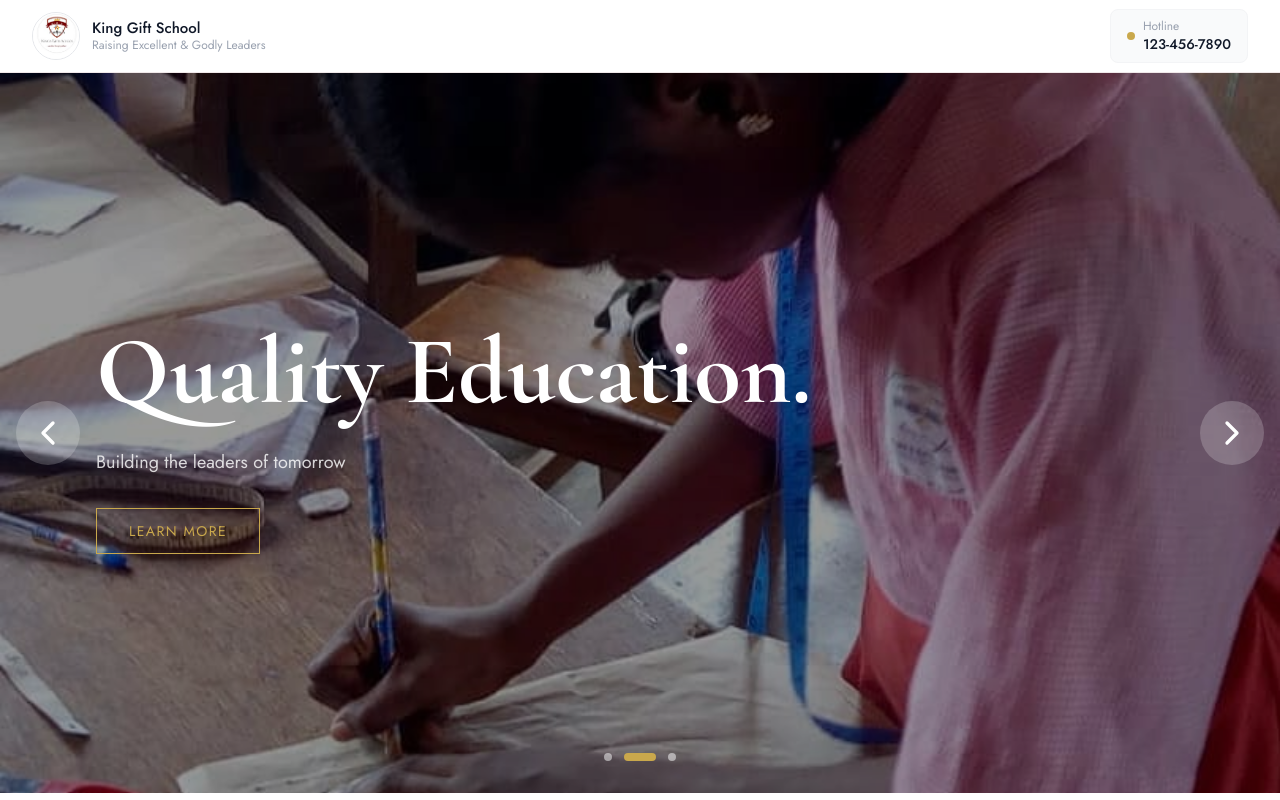
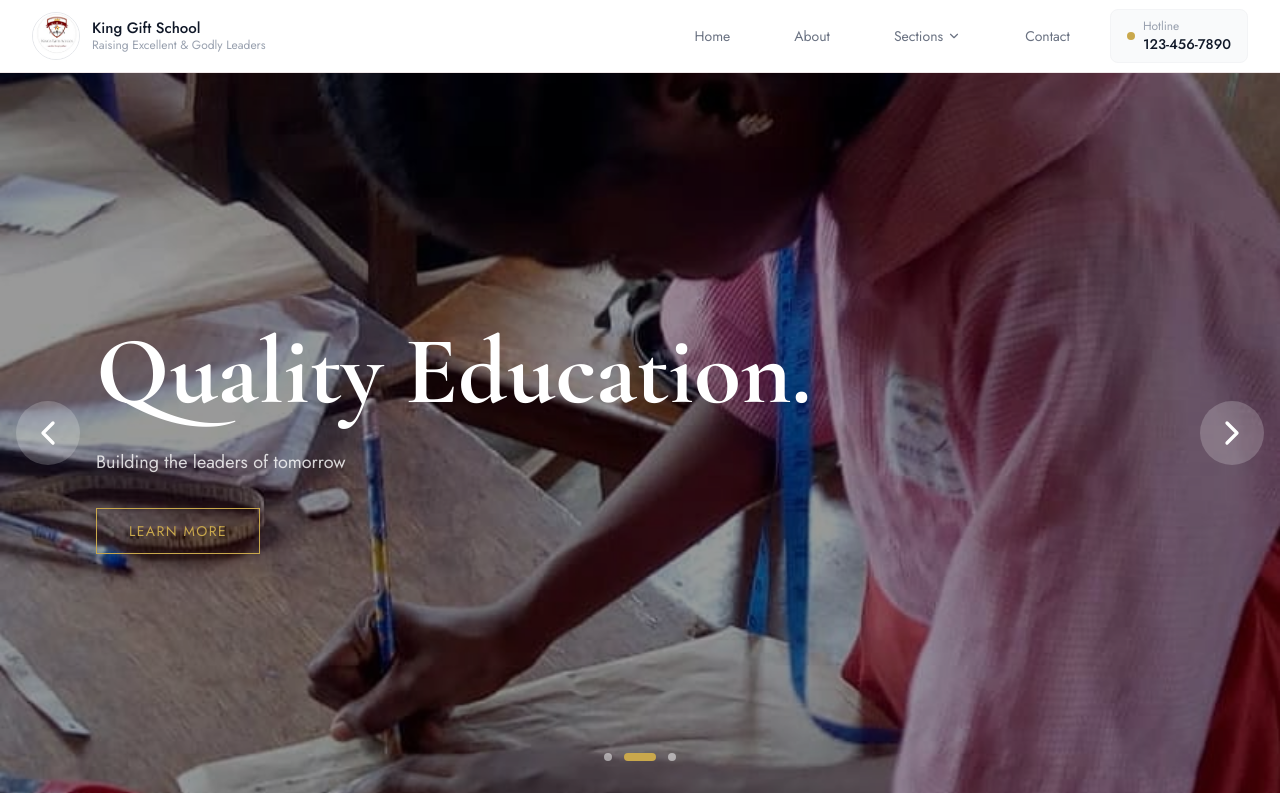
Before and after one commit to hifey62/king-gift-school-website, a React (Vite) app: page / in a window 1280 px wide. Shown: the top 800 px of the page. Built offline with nearby package versions, Linux system fonts and the light colour scheme.

Commit message:
somethingw

```diff
--- a/src/components/Navbar.jsx
+++ b/src/components/Navbar.jsx
@@ -2,7 +2,6 @@ import { ChevronDown, Menu, X } from "lucide-react";
 import { useState } from "react";
 import { Link } from "react-router-dom";
 import Logo from "../assets/kingGiftlogo.jpg";
-
 
 const Navbar = () => {
   const [isOpen, setIsOpen] = useState(false);
@@ -16,12 +15,13 @@ const Navbar = () => {
       {/* h-18 = fixed height so navbar never shifts */}
       <nav className="max-w-8xl mx-auto px-8 h-18 flex justify-between items-center py-4">
         {/* LOGO AREA — flex + gap instead of absolute positioning */}
-        <Link to="/" className="flex items-center gap-3 no-underline group">
+        <a href="/" className="flex items-center gap-3 no-underline group">
           <img
             src={Logo}
             alt="King Gift School Logo"
             className="w-12 h-12 rounded-full object-cover border border-gray-200"
           />
+          {/* flex-col to stack school name and tagline vertically */}
           <div className="flex flex-col">
             <span className="text-[15px] font-medium text-gray-900 leading-tight">
               King Gift School
@@ -30,38 +30,39 @@ const Navbar = () => {
               Raising Excellent & Godly Leaders
             </span>
           </div>
-        </Link>
+        </a>
 
         {/* NAV LINKS */}
         {/* gap-1 not gap-8 — links have internal padding, gap just separates them slightly */}
         <div className="hidden md:flex items-center gap-6">
           <ul className="flex items-center gap-8 list-none">
             <li>
-              <Link
-                to="/"
-                onClick={() => setIsOpen(false)}
-                className="font-serif text-5xl font-bold tracking-wide text-cream hover:text-gold transition-colors"
+              <a
+                href="/"
+                className="px-4 py-2 text-sm text-gray-500 hover:bg-gray-100 hover:text-gray-900 rounded-md transition-colors duration-150"
               >
                 Home
-              </Link>
+              </a>
             </li>
             <li>
-              <Link
-                to="/about"
-                onClick={() => setIsOpen(false)}
-                className="font-serif text-5xl font-bold tracking-wide text-cream hover:text-gold transition-colors"
+              <a
+                href="/about"
+                className="px-4 py-2 text-sm text-gray-500 hover:bg-gray-100 hover:text-gray-900 rounded-md transition-colors duration-150"
               >
                 About
-              </Link>
+              </a>
             </li>
             <li className="group relative">
-              <Link
-                to="/sections"
-                onClick={() => setIsOpen(false)}
-                className="font-serif text-5xl font-bold tracking-wide text-cream hover:text-gold transition-colors"
+              <a
+                href="/sections"
+                className=" flex items-center gap-1 text-sm text-gray-500 hover:text-gray-900 hover:bg-gray-100 px-4 py-2 rounded-lg transition-colors duration-150 "
               >
                 Sections
-              </Link>
+                <ChevronDown
+                  size={14}
+                  className="transition-transform duration-200 group-hover:rotate-180"
+                />
+              </a>
 
               <div className="hidden group-hover:block absolute top-full left-0 bg-white p-2 border border-gray-100 shadow-md rounded-lg">
                 <ul>
@@ -85,13 +86,12 @@ const Navbar = () => {
               </div>
             </li>
             <li>
-              <Link
-                to="/contact"
-                onClick={() => setIsOpen(false)}
-                className="font-serif text-5xl font-bold tracking-wide text-cream hover:text-gold transition-colors"
+              <a
+                href="/contact"
+                className="px-4 py-2 text-sm text-gray-500 hover:bg-gray-100 hover:text-gray-900 rounded-md transition-colors duration-150"
               >
                 Contact
-              </Link>
+              </a>
             </li>
           </ul>
 
```
